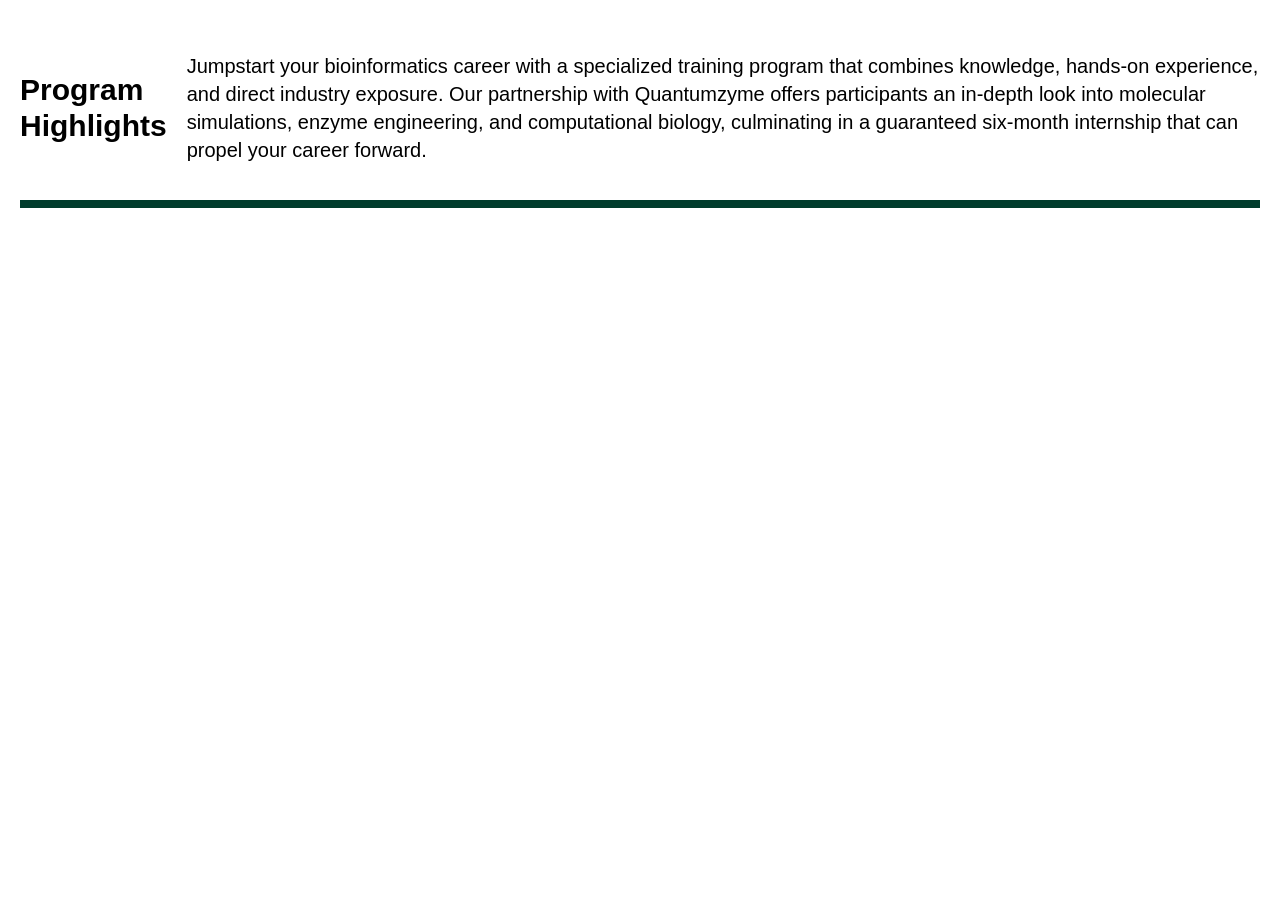
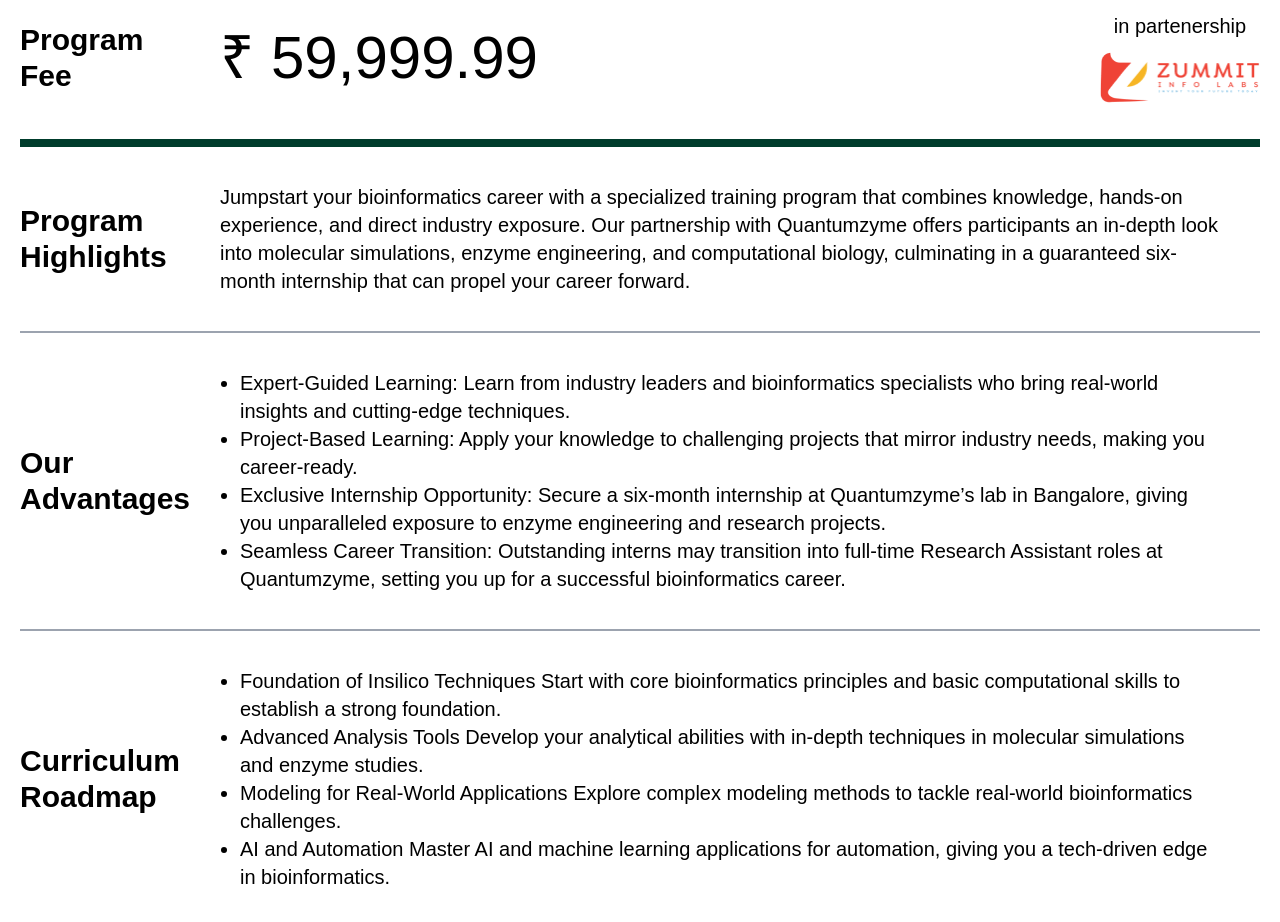
Before and after one commit to DanielCikora/zummpath-bio-informatics, a React (Create React App) app: page /LearnMore in a window 1280 px wide. Shown: the part 240-1162 px from the top of the page. Before the commit the page ends 800 px from the top, so only its background shows below. Built offline with nearby package versions, Linux system fonts and the light colour scheme; the HTML template or start-up script is replaced by a standard one.

Commit message:
learnmore-styling edited

```diff
--- a/src/components/pages/LearnMore.jsx
+++ b/src/components/pages/LearnMore.jsx
@@ -1,9 +1,22 @@
+import QuantumzymeImg from "../assets/images/learnmoreimages/quantumzyme.png";
+import ZummitImg from "../assets/images/learnmoreimages/Zummit.png";
+
 const LearnMore = () => {
   return (
     <article className="learn-more">
       <div className="wrapper">
         <div className="learn-more__content py-16">
-          <h1 className="text-5xl font-semibold text-royalGreen">Learn More</h1>
+          <h1 className="text-5xl font-semibold text-royalGreen text-center">
+            Learn More
+          </h1>
+          <div className="flex items-center">
+            <img
+              src={QuantumzymeImg}
+              alt="Quantumzyme-Logo-Image"
+              className="h-auto w-full max-w-40 block ml-auto"
+            />
+          </div>
+
           <div className="flex items-center py-9">
             <h2 className="text-3xl font-semibold w-[200px] pr-5">
               Program
@@ -11,13 +24,24 @@ const LearnMore = () => {
               Fee
             </h2>
 
-            <h2 className="text-6xl">₹ 59,999.99</h2>
+            <h2 className="text-6xl max-w-[1000px]">₹ 59,999.99</h2>
+            <div className="flex flex-col gap-3 ml-auto">
+              <p className="text-xl text-center">in partenership</p>
+              <img
+                src={ZummitImg}
+                alt="Zummit-Logo-Image"
+                className="h-auto w-full max-w-40 block"
+              />
+            </div>
           </div>
+          <hr className="h-2 w-full bg-royalGreen"></hr>
           <div className="flex items-center py-9">
             <h2 className="text-3xl font-semibold w-[200px] pr-5">
-              Program Highlights
+              Program
+              <br />
+              Highlights
             </h2>
-            <h2 className="text-xl">
+            <p className="text-xl max-w-[1000px]">
               Jumpstart your bioinformatics career with a specialized training
               program that combines knowledge, hands-on experience, and direct
               industry exposure. Our partnership with Quantumzyme offers
@@ -25,10 +49,64 @@ const LearnMore = () => {
               engineering, and computational biology, culminating in a
               guaranteed six-month internship that can propel your career
               forward.
+            </p>
+          </div>
+          <hr className="h-0.5 w-full bg-gray-400"></hr>
+          <div className="flex items-center py-9">
+            <h2 className="text-3xl font-semibold w-[200px] pr-5">
+              Our
+              <br />
+              Advantages
             </h2>
+            <ul className="list-disc text-xl max-w-[1000px] pl-5">
+              <li>
+                Expert-Guided Learning: Learn from industry leaders and
+                bioinformatics specialists who bring real-world insights and
+                cutting-edge techniques.
+              </li>
+              <li>
+                Project-Based Learning: Apply your knowledge to challenging
+                projects that mirror industry needs, making you career-ready.
+              </li>
+              <li>
+                Exclusive Internship Opportunity: Secure a six-month internship
+                at Quantumzyme’s lab in Bangalore, giving you unparalleled
+                exposure to enzyme engineering and research projects.
+              </li>
+              <li>
+                Seamless Career Transition: Outstanding interns may transition
+                into full-time Research Assistant roles at Quantumzyme, setting
+                you up for a successful bioinformatics career.
+              </li>
+            </ul>
           </div>
-
-          <hr className="h-2 w-full bg-royalGreen"></hr>
+          <hr className="h-0.5 w-full bg-gray-400"></hr>
+          <div className="flex items-center py-9">
+            <h2 className="text-3xl font-semibold w-[200px] pr-5">
+              Curriculum
+              <br />
+              Roadmap
+            </h2>
+            <ul className="list-disc text-xl max-w-[1000px] pl-5">
+              <li>
+                Foundation of Insilico Techniques Start with core bioinformatics
+                principles and basic computational skills to establish a strong
+                foundation.
+              </li>
+              <li>
+                Advanced Analysis Tools Develop your analytical abilities with
+                in-depth techniques in molecular simulations and enzyme studies.
+              </li>
+              <li>
+                Modeling for Real-World Applications Explore complex modeling
+                methods to tackle real-world bioinformatics challenges.
+              </li>
+              <li>
+                AI and Automation Master AI and machine learning applications
+                for automation, giving you a tech-driven edge in bioinformatics.
+              </li>
+            </ul>
+          </div>
         </div>
       </div>
     </article>
```
Also changed, not shown: src/components/assets/images/learnmoreimages/Zummit.png (added), src/components/assets/images/learnmoreimages/quantumzyme.png (added).
